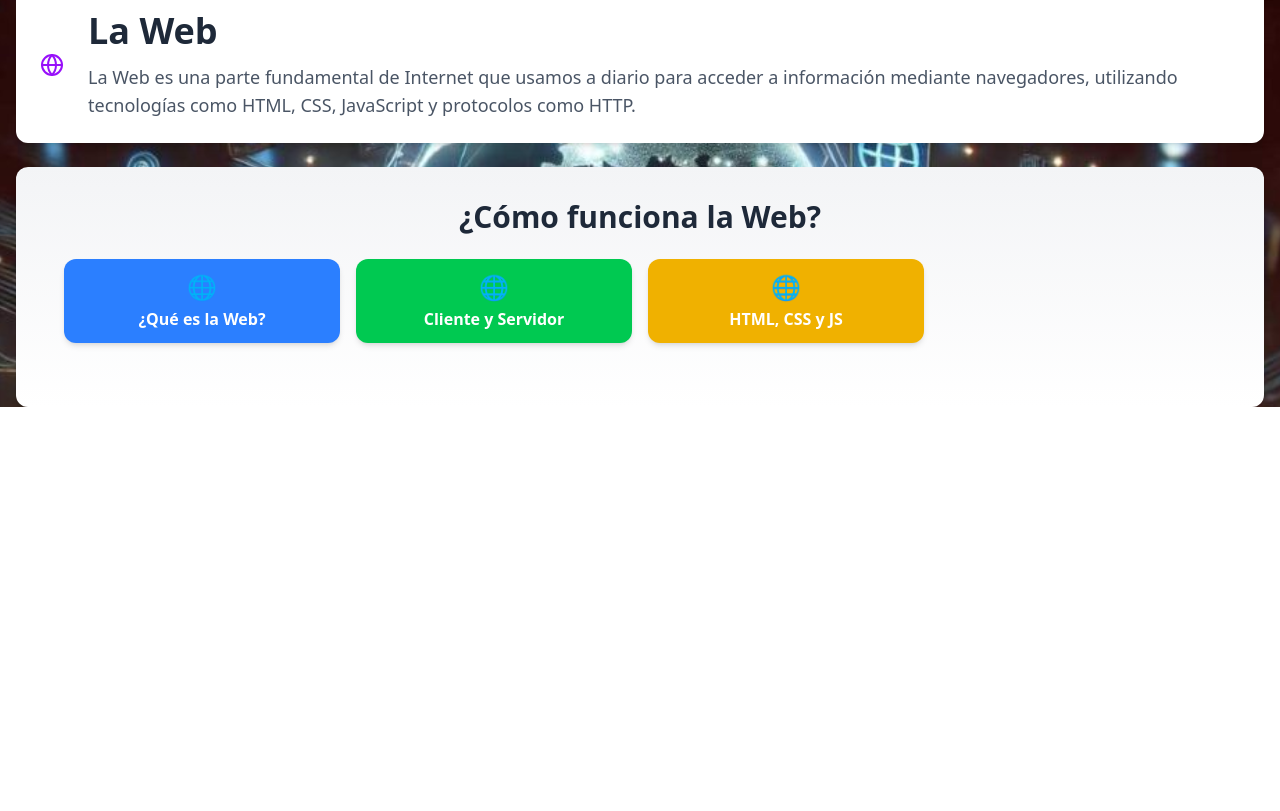
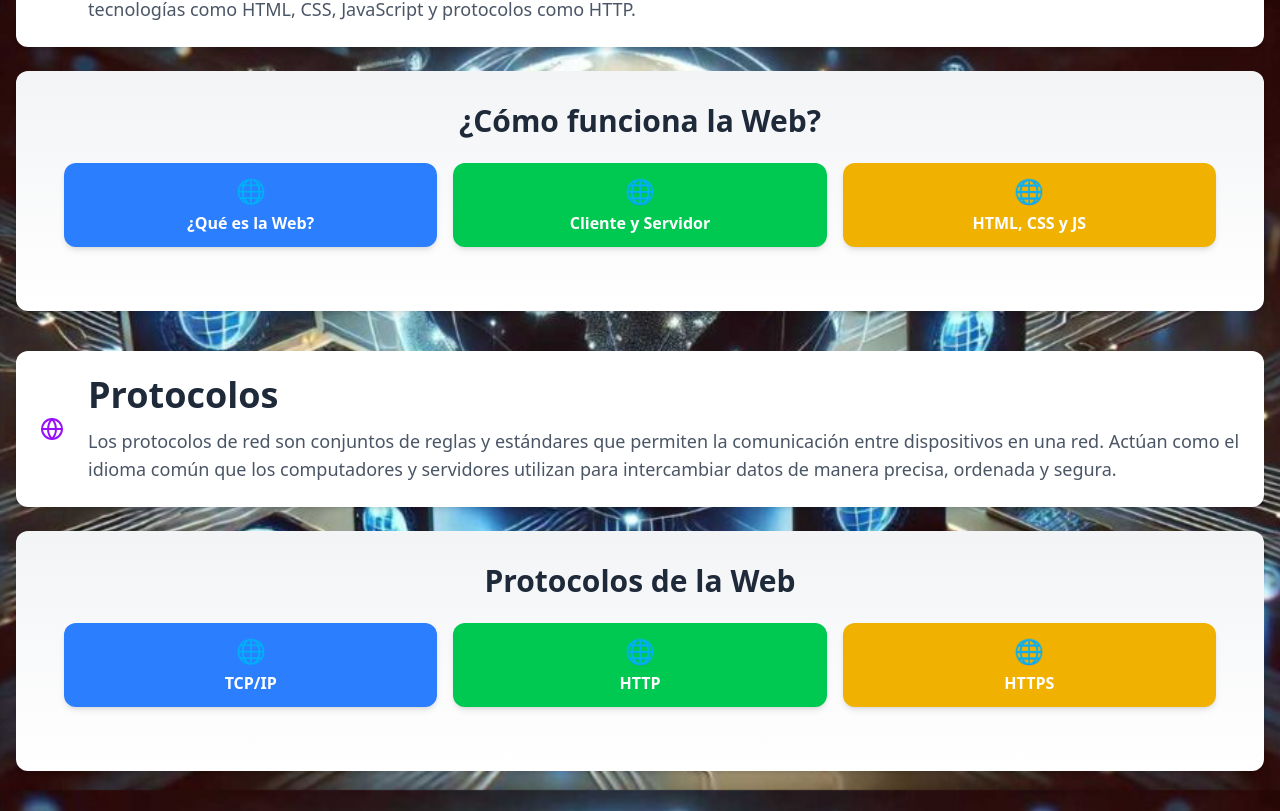
Before and after one commit to joanomana/internet, a Next.js app: page / in a window 1280 px wide. Shown: the part 1610-2421 px from the top of the page. Before the commit the page ends 2017 px from the top, so only its background shows below. Built offline with nearby package versions, Linux system fonts and the light colour scheme.

Commit message:
feat: :construction: Working on

```diff
--- a/src/app/page.jsx
+++ b/src/app/page.jsx
@@ -2,6 +2,7 @@ import Nav from "@/components/Nav";
 import Inicio from "@/components/Inicio";
 import Web from "@/components/Web";
 import Api from "@/components/Api";
+import Protocolos from "@/components/Protocolos";
 
 
 
@@ -14,11 +15,12 @@ export default function Home() {
         backgroundAttachment: "fixed",
       }}
     >
-      <div className="min-h-screen">
+      <div className="min-h-screen flex flex-col items-center justify-center bg-opacity-50 gap-10 pb-10">
         <Nav />
         <Inicio />
         <Api />
         <Web />
+        <Protocolos/>
 
 
       </div>
--- a/src/components/Api.jsx
+++ b/src/components/Api.jsx
@@ -95,7 +95,7 @@ export default function Api() {
   }, [paso]);
 
   return (
-    <section className="max-w-[1440px] mx-auto px-4 py-12 space-y-6" id="api">
+    <section className="max-w-[1440px] mx-auto px-4 space-y-6" id="Api">
       {/* Encabezado */}
       <div className="bg-white p-6 rounded-xl shadow-md">
         <h1 className="text-3xl font-bold text-gray-800 mb-2">¿Qué es Una API?</h1>
--- a/src/components/Inicio.jsx
+++ b/src/components/Inicio.jsx
@@ -45,11 +45,11 @@ export default function Inicio() {
   const [activeStep, setActiveStep] = useState(null);
 
   return (
-    <div className="max-w-[1440px] mx-auto px-4 space-y-6 pt-25">
+    <div className="max-w-[1440px] mx-auto px-4 space-y-6 pt-25" id="inicio">
       {/* INTRODUCCIÓN */}
       <div
         className="flex flex-col space-y-12 text-lg text-gray-800 "
-        id="inicio"
+
       >
         {/* ¿Qué es Internet? */}
         <motion.section
--- a/src/components/Nav.jsx
+++ b/src/components/Nav.jsx
@@ -34,7 +34,7 @@ export default function Nav() {
           </li>
           <li>
             <a
-              href="#"
+              href="#Api"
               className="text-white text-lg font-medium hover:text-cyan-300 transition"
             >
               Api
@@ -42,7 +42,7 @@ export default function Nav() {
           </li>
           <li>
             <a
-              href="#"
+              href="#Web"
               className="text-white text-lg font-medium hover:text-cyan-300 transition"
             >
               Web
@@ -50,7 +50,7 @@ export default function Nav() {
           </li>
           <li>
             <a
-              href="#"
+              href="#Protocolos"
               className="text-white text-lg font-medium hover:text-cyan-300 transition"
             >
               Protocolos
@@ -58,7 +58,7 @@ export default function Nav() {
           </li>
           <li>
             <a
-              href="#"
+              href="#Creditos"
               className="text-white text-lg font-medium hover:text-cyan-300 transition"
             >
               Créditos
--- /dev/null
+++ b/src/components/Protocolos.jsx
@@ -0,0 +1,102 @@
+'use client';
+
+import { useState } from "react";
+import { motion } from "framer-motion";
+import { Globe } from "lucide-react";
+
+const topics = [
+    {
+        title: "TCP/IP",
+        description:
+        "TCP/IP es el conjunto de protocolos fundamentales que permite la comunicación entre dispositivos en redes, incluyendo Internet. TCP garantiza que los datos lleguen completos y en orden, mientras que IP se encarga de direccionarlos al destino correcto.",
+        image:
+        "https://www.avg.com/hs-fs/hubfs/Blog_Content/Avg/Signal/AVG%20Signal%20Images/What%20is%20TCPIP%20(Signal)/TCP-IP.png?width=1320&name=TCP-IP.png",
+        color: "bg-blue-500",
+    },
+    {
+        title: "HTTP",
+        description:
+        "HTTP es un protocolo que permite la transferencia de información en la web. Es utilizado por los navegadores para solicitar y recibir contenido desde los servidores web, aunque no cifra los datos transmitidos.",
+        image:
+        "https://media.geeksforgeeks.org/wp-content/uploads/20240529150129/HTTP-.gif",
+        color: "bg-green-500",
+    },
+    {
+        title: "HTTPS",
+        description:
+        "HTTPS es la versión segura de HTTP. Utiliza cifrado (SSL/TLS) para proteger la comunicación entre el navegador del usuario y el servidor web, garantizando confidencialidad e integridad de los datos.",
+        image:
+        "https://media.geeksforgeeks.org/wp-content/uploads/20240111152750/HTTPS-gif.gif",
+        color: "bg-yellow-500",
+    },
+];
+
+
+export default function Protocolos() {
+    const [selectedTopic, setSelectedTopic] = useState(null);
+    return(
+        <div className="max-w-[1440px] mx-auto px-4 space-y-6 " id="Protocolos">
+            <motion.section
+                className="bg-white p-6 rounded-xl shadow-md flex flex-col md:flex-row items-center gap-6"
+                initial={{ opacity: 0, y: 20 }}
+                animate={{ opacity: 1, y: 0 }}
+            >
+                <div className="text-purple-600 text-5xl">
+                <Globe />
+                </div>
+                <div>
+                <h2 className="text-4xl font-bold mb-3 text-gray-800">Protocolos</h2>
+                <p className="text-gray-600 leading-7 text-lg">
+                    Los protocolos de red son conjuntos de reglas y estándares que permiten la comunicación entre dispositivos en una red. Actúan como el idioma común que los computadores y servidores utilizan para intercambiar datos de manera precisa, ordenada y segura.
+                </p>
+                </div>
+            </motion.section>
+
+            {/* Tarjetas Temáticas */}
+            <section className="bg-gradient-to-b from-gray-100 to-white p-8 rounded-xl shadow-md">
+                <h3 className="text-3xl font-bold mb-6 text-center text-gray-800">
+                Protocolos de la Web
+                </h3>
+
+                <div className="grid grid-cols-2 md:grid-cols-3 gap-4 mb-8 px-4 justify-center items-center">
+                {topics.map((topic, index) => (
+                    <motion.div
+                    key={index}
+                    className={`p-3 rounded-xl text-white text-center text-sm md:text-base font-semibold cursor-pointer shadow-md hover:shadow-lg transition-all duration-300 ${topic.color}`}
+                    onClick={() => setSelectedTopic(index)}
+                    whileHover={{ scale: 1.05 }}
+                    whileTap={{ scale: 0.95 }}
+                    >
+                    <div className="text-xl md:text-2xl mb-1">🌐</div>
+                    <h4>{topic.title}</h4>
+                    </motion.div>
+                ))}
+                </div>
+
+                {selectedTopic !== null && (
+                <motion.div
+                    className="flex flex-col md:flex-row items-center gap-8 bg-white p-6 rounded-2xl shadow-lg"
+                    initial={{ opacity: 0, y: 20 }}
+                    animate={{ opacity: 1, y: 0 }}
+                    exit={{ opacity: 0 }}
+                >
+                    <img
+                    src={topics[selectedTopic].image}
+                    alt={topics[selectedTopic].title}
+                    className="w-full md:w-1/2 h-auto object-contain rounded-lg shadow-md"
+                    loading="lazy"
+                    />
+                    <div className="md:w-1/2 text-center md:text-left">
+                    <h4 className="text-2xl font-bold mb-3 text-gray-800">
+                        {topics[selectedTopic].title}
+                    </h4>
+                    <p className="text-gray-600 leading-7 text-lg">
+                        {topics[selectedTopic].description}
+                    </p>
+                    </div>
+                </motion.div>
+                )}
+            </section>
+        </div>
+    )
+}
--- a/src/components/Web.jsx
+++ b/src/components/Web.jsx
@@ -35,7 +35,7 @@ export default function Web() {
   const [selectedTopic, setSelectedTopic] = useState(null);
 
   return (
-    <div className="max-w-[1440px] mx-auto px-4 space-y-6 pt-20" id="web">
+    <div className="max-w-[1440px] mx-auto px-4 space-y-6 " id="Web">
       {/* Encabezado */}
       <motion.section
         className="bg-white p-6 rounded-xl shadow-md flex flex-col md:flex-row items-center gap-6"
@@ -59,7 +59,7 @@ export default function Web() {
           ¿Cómo funciona la Web?
         </h3>
 
-        <div className="grid grid-cols-2 md:grid-cols-4 gap-4 mb-8 px-4">
+        <div className="grid grid-cols-2 md:grid-cols-3 gap-4 mb-8 px-4">
           {topics.map((topic, index) => (
             <motion.div
               key={index}
```
